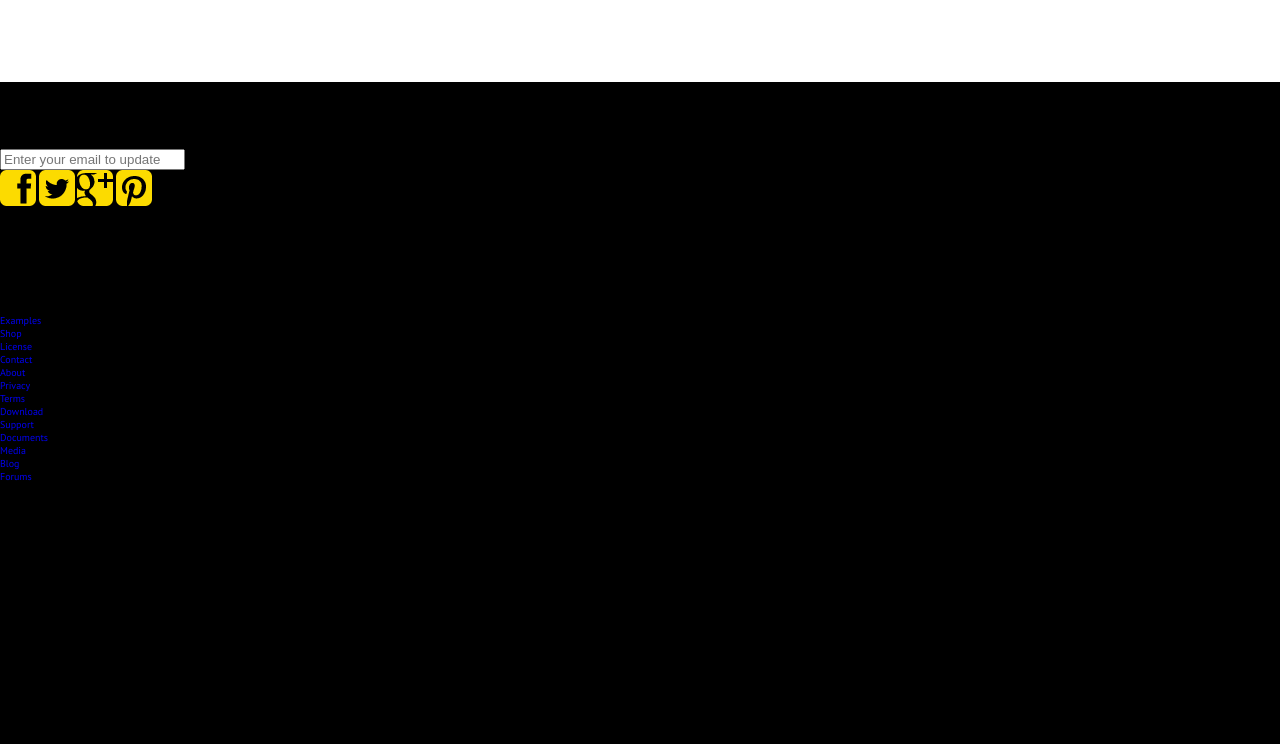
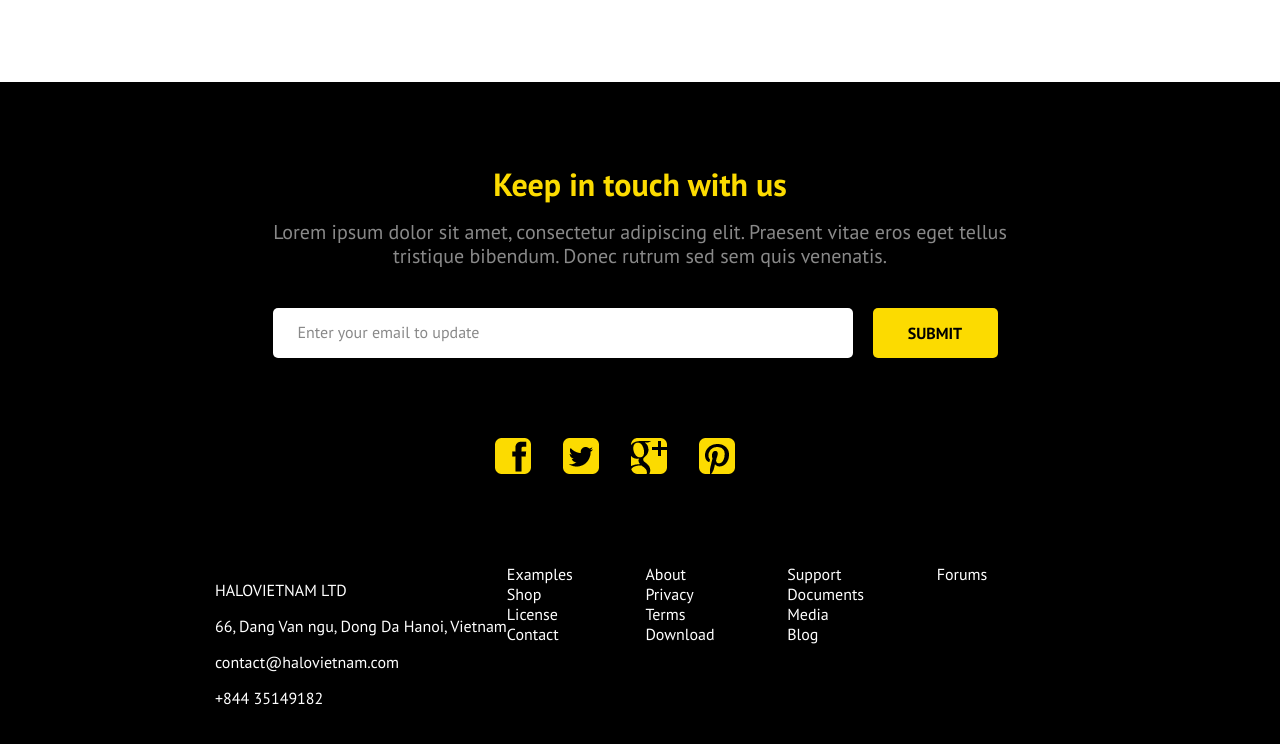
Before and after one commit to kors-ana/TASKS, a website: page tinyOne-1/app/index.html in a window 1280 px wide. Shown: the part 1433-2177 px from the top of the page. Before the commit the page ends 1929 px from the top, so only its background shows below. Drawn offline with Linux system fonts and the light colour scheme.

Commit message:
did footer except block "info"

```diff
--- a/tinyOne-1/app/index.html
+++ b/tinyOne-1/app/index.html
@@ -141,9 +141,9 @@
           <h2 class="footer__title">Keep in touch with us</h2>
           <p class="footer__description">Lorem ipsum dolor sit amet, consectetur adipiscing elit. Praesent vitae eros eget tellus tristique bibendum. Donec rutrum sed sem quis venenatis.</p>
 
-          <form action="" method="POST">
-              <input type="email" placeholder="Enter your email to update">
-              <button type="submit">SUBMIT</button>
+          <form action="" method="POST" class='footer__form form'>
+              <input type="email" placeholder="Enter your email to update" class='form__email'>
+              <button type="submit" class='form__button'>Submit</button>
           </form>
 
           <div class="footer__social">
@@ -156,25 +156,27 @@
           <div class="footer__info info">
 
               <div class="info__contacts">
-                  <p class="info__address">HALOVIETNAM LTD<br>66, Dang Van ngu, Dong Da<br> Hanoi, Vietnam</p>
-                  <p class="info__email">contact@halovietnam.com</p>
-                  <p class="info__tel">+844 35149182</p>
+                  <p class="info__text info__address">HALOVIETNAM LTD</p>
+                  <p class="info__text info__address">66, Dang Van ngu, Dong Da Hanoi, Vietnam</p>
+
+                  <p class="info__text info__email">contact@halovietnam.com</p>
+                  <p class="info__text info__tel">+844 35149182</p>
               </div>
 
               <ul class="info__refs refs">
-                  <li class="refs__item"><a href="#" class="ref__link">Examples</a></li>
-                  <li class="refs__item"><a href="#" class="ref__link">Shop</a></li>
-                  <li class="refs__item"><a href="#" class="ref__link">License</a></li>
-                  <li class="refs__item"><a href="#" class="ref__link">Contact</a></li>
-                  <li class="refs__item"><a href="#" class="ref__link">About</a></li>
-                  <li class="refs__item"><a href="#" class="ref__link">Privacy</a></li>
-                  <li class="refs__item"><a href="#" class="ref__link">Terms</a></li>
-                  <li class="refs__item"><a href="#" class="ref__link">Download</a></li>
-                  <li class="refs__item"><a href="#" class="ref__link">Support</a></li>
-                  <li class="refs__item"><a href="#" class="ref__link">Documents</a></li>
-                  <li class="refs__item"><a href="#" class="ref__link">Media</a></li>
-                  <li class="refs__item"><a href="#" class="ref__link">Blog</a></li>
-                  <li class="refs__item"><a href="#" class="ref__link">Forums</a></li>
+                  <li class="refs__item"><a href="#" class="info__text ref__link">Examples</a></li>
+                  <li class="refs__item"><a href="#" class="info__text ref__link">Shop</a></li>
+                  <li class="refs__item"><a href="#" class="info__text ref__link">License</a></li>
+                  <li class="refs__item"><a href="#" class="info__text ref__link">Contact</a></li>
+                  <li class="refs__item"><a href="#" class="info__text ref__link">About</a></li>
+                  <li class="refs__item"><a href="#" class="info__text ref__link">Privacy</a></li>
+                  <li class="refs__item"><a href="#" class="info__text ref__link">Terms</a></li>
+                  <li class="refs__item"><a href="#" class="info__text ref__link">Download</a></li>
+                  <li class="refs__item"><a href="#" class="info__text ref__link">Support</a></li>
+                  <li class="refs__item"><a href="#" class="info__text ref__link">Documents</a></li>
+                  <li class="refs__item"><a href="#" class="info__text ref__link">Media</a></li>
+                  <li class="refs__item"><a href="#" class="info__text ref__link">Blog</a></li>
+                  <li class="refs__item"><a href="#" class="info__text ref__link">Forums</a></li>
               </ul>>
 
           </div>
--- a/tinyOne-1/app/scss/_footer.scss
+++ b/tinyOne-1/app/scss/_footer.scss
@@ -0,0 +1,101 @@
+.footer {
+    background-color: #000;
+
+    &__container {
+        display: flex;
+        flex-direction: column;
+        justify-content: space-between;
+        align-items: center;
+        padding: 6rem 0 10rem;
+    }
+
+    &__title {
+        @extend %majorText;
+        font-size: 3.2rem;
+        line-height: 3.2rem;
+        color: $yellow;
+        margin-bottom: 2rem;
+    }
+
+    &__description {
+        @extend %minorText;
+        font-size: 2rem;
+        line-height: 2.4rem;
+        color: $grey;
+        max-width: 74rem;
+        text-align: center;
+        margin: 0;
+    }
+
+    &__form {
+        display: flex;
+        justify-content: space-between;
+        align-items: center;
+        margin: {
+            top: 4rem;
+            right: 1rem;
+        }
+    }
+
+    &__social {
+        display: flex;
+        justify-content: space-between;
+        min-width: 24rem;
+        margin: {
+            top: 8rem;
+            right: 5rem;
+        }
+    }
+}
+
+.form {
+    &__email {
+        width: 58rem;
+        height: 5rem;
+        padding-left: 2.5rem;
+        border-radius: 0.5rem;
+        border: none;
+        margin: 0;
+        margin-right: 2rem;
+    }
+    &__button {
+        @extend %majorText;
+        font-size: 1.6rem;
+        line-height: 2.4rem;
+        height: 5rem;
+        width: 12.5rem;
+        border-radius: 0.5rem;
+        background-color: $yellow;
+        text-transform: uppercase;
+    }
+}
+
+input::placeholder {
+    @extend %minorText;
+    font-size: 1.6rem;
+    line-height: 2rem;
+    color: $grey;
+}
+
+.info {
+    display: flex;
+    justify-content: space-between;
+    align-items: flex-start;
+    min-width: 85rem;
+    max-height: 10rem;
+    margin: 9rem 0;
+
+    &__text {
+        @extend %minorText;
+        font-size: 1.6rem;
+        line-height: 2rem;
+        color: #fff;
+    }
+}
+.refs {
+    display: flex;
+    flex-direction: column;
+    flex-wrap: wrap;
+    max-height: 80px;
+    flex-grow: 3;
+}
```
Also changed, not shown: tinyOne-1/app/css/styles.css.
